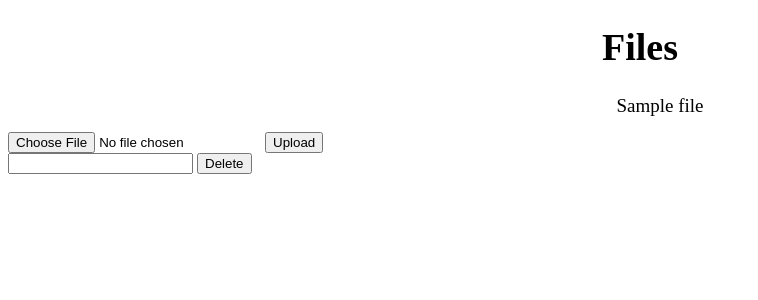
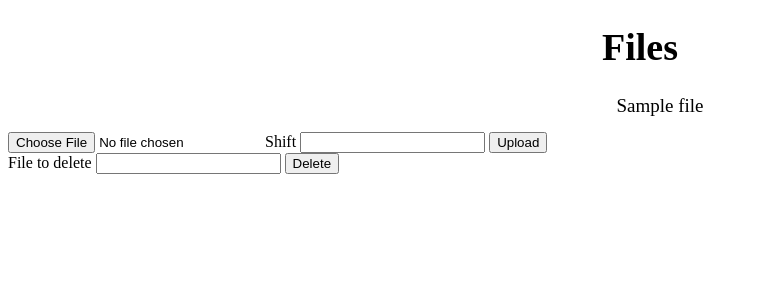
Before and after one commit to dung-dau/cipher, a Django app: template src/cipher/filemanager/templates/filemanager/index.html in a window 1280 px wide. Shown: the top 300 px of the page, without its empty margins (0-758 px from the left). Run offline with Django 3.2, Linux system fonts and the light colour scheme; the template is opened without the code that fills it: most values are stand-ins (such as "Sample title", 1, 10 or a date in 2020).

Commit message:
add ability to customize the shift of the encryption

```diff
--- a/src/cipher/filemanager/templates/filemanager/index.html
+++ b/src/cipher/filemanager/templates/filemanager/index.html
@@ -21,11 +21,14 @@
     {% endif %}
     <form action="handleFile" method="post" enctype="multipart/form-data">
         {% csrf_token %}
-        <input type="file" name="filename">
+        <input type="file" name="filename" required>
+        <label for="shift">Shift</label>
+        <input type="number" name="shift" required>
         <input type="submit" value="Upload">
     </form>
     <form action="removeFile" method="post" enctype="multipart/form-data">
         {% csrf_token %}
+        <label for="name">File to delete</label>
         <input type="text" name="name">
         <input type="submit" value="Delete">
     </form>
--- a/src/cipher/filemanager/views.py
+++ b/src/cipher/filemanager/views.py
@@ -21,7 +21,10 @@ class FileView(generic.DetailView):
 def handleFile(request):
     file_name = request.FILES['filename'].name
     file_contents = request.FILES['filename'].read().decode('utf-8')
-    textParser = Cipher(str(file_contents), 3)
+    file_shift = int(request.POST.get("shift", 0))
+    print(file_shift)
+    print(type(file_shift))
+    textParser = Cipher(str(file_contents), file_shift)
     new_file = File(name=file_name, contents=textParser.getEncryptedText())
     new_file.save()
     return HttpResponseRedirect(reverse('filemanager:index'))
```
